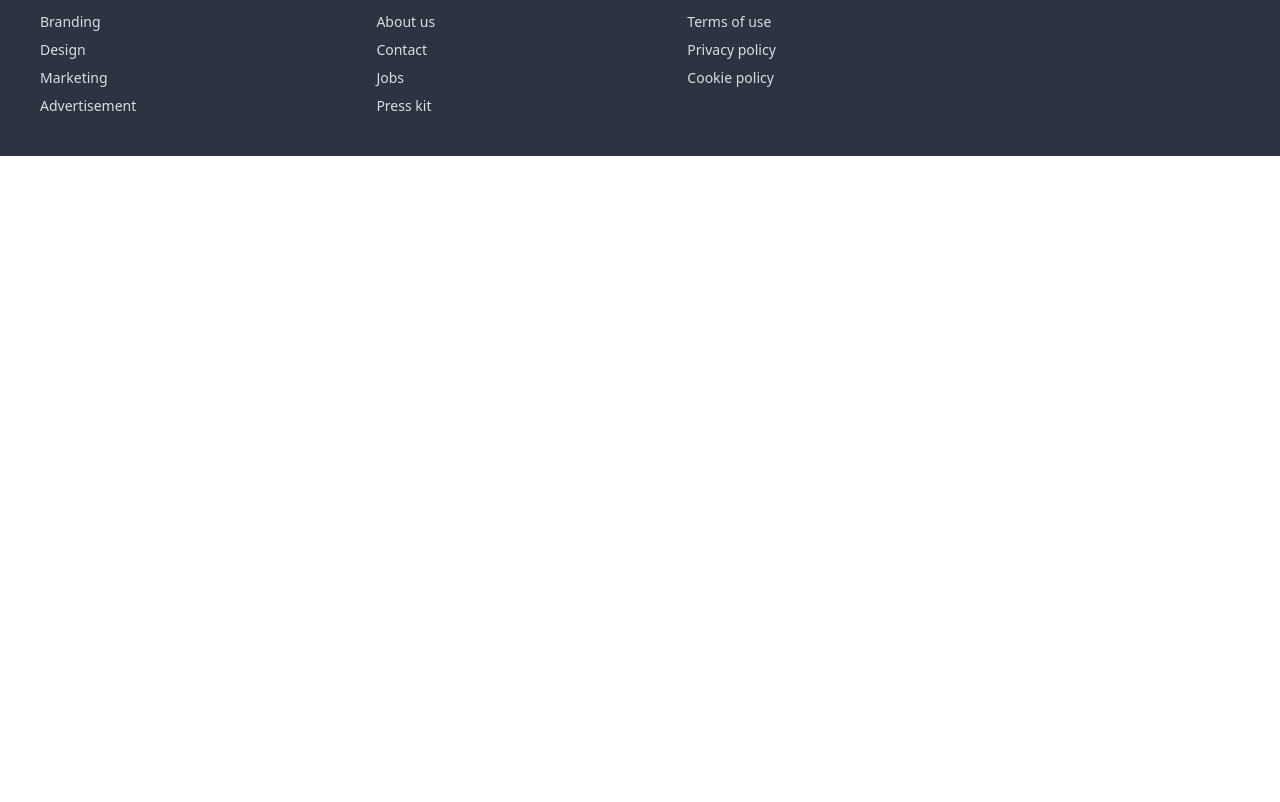
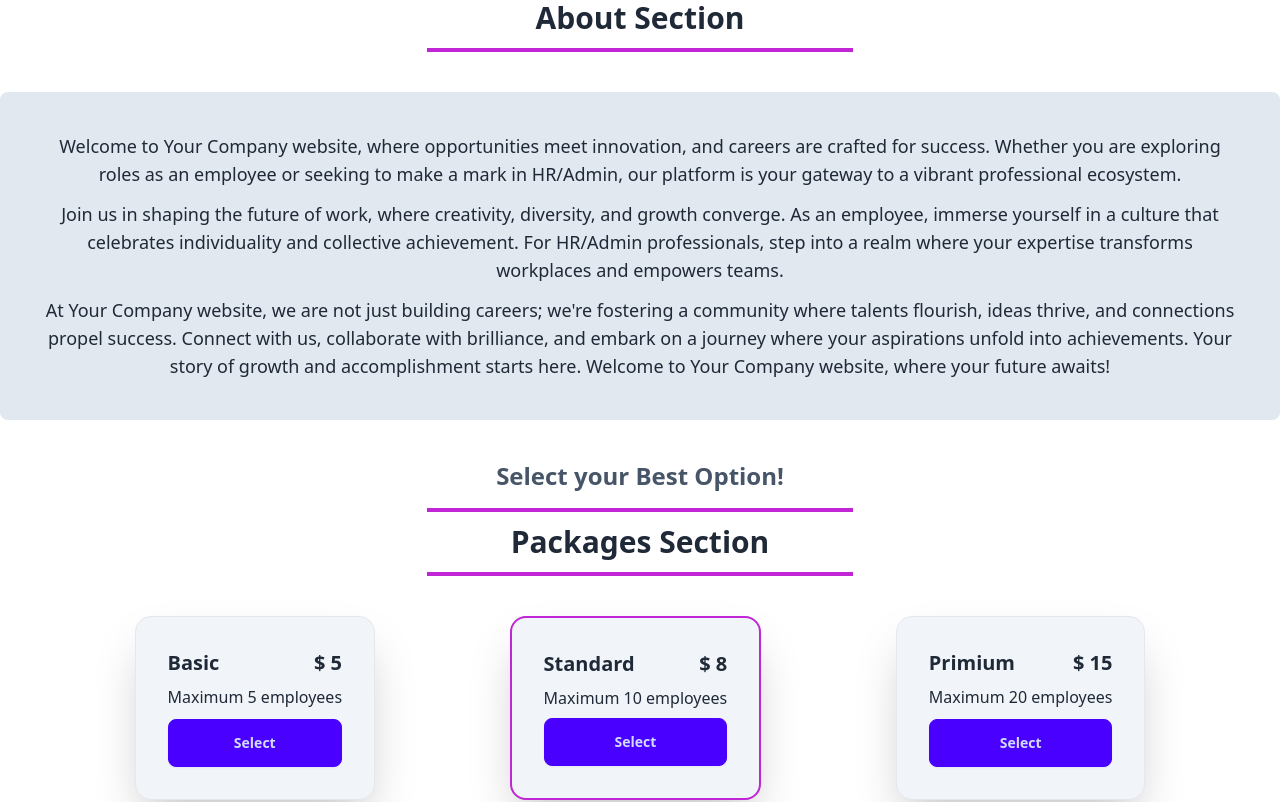
Before and after one commit to smile995/Asset-Management-Frontend, a React (Vite) app: page / in a window 1280 px wide. Shown: the part 1000-1802 px from the top of the page. Before the commit the page ends 1156 px from the top, so only its background shows below. Built offline with nearby package versions, Linux system fonts and the light colour scheme; no server answers.

Commit message:
home page complete

```diff
--- /dev/null
+++ b/src/Components/About/About.jsx
@@ -0,0 +1,28 @@
+import React from 'react';
+
+const About = () => {
+    return (
+        <div className='my-10  text-center '>
+            <div className=' md:w-1/3 mx-auto'>
+                <h3 className='text-2xl font-semibold text-slate-600'>Your Journey Begins from Here !</h3>
+                <div className='border-y-4 border-fuchsia-600 mt-4' >
+                    <h1 className='text-3xl my-3 font-bold'>About Section</h1>
+                </div>
+            </div>
+            <div className='bg-slate-200 md:p-10 mt-10 rounded-lg  text-lg'>
+                <p>
+                    Welcome to Your Company website, where opportunities meet innovation, and careers are crafted for success. Whether you are exploring roles as an employee or seeking to make a mark in HR/Admin, our platform is your gateway to a vibrant professional ecosystem.
+                </p>
+                <p className='my-3'>
+                    Join us in shaping the future of work, where creativity, diversity, and growth converge. As an employee, immerse yourself in a culture that celebrates individuality and collective achievement. For HR/Admin professionals, step into a realm where your expertise transforms workplaces and empowers teams.
+                </p>
+                <p>
+                    At Your Company website, we are not just building careers; we're fostering a community where talents flourish, ideas thrive, and connections propel success. Connect with us, collaborate with brilliance, and embark on a journey where your aspirations unfold into achievements. Your story of growth and accomplishment starts here. Welcome to Your Company website, where your future awaits!
+                </p>
+            </div>
+
+        </div>
+    );
+};
+
+export default About;
--- /dev/null
+++ b/src/Components/PackagesSection/package.jsx
@@ -0,0 +1,59 @@
+import React from 'react';
+
+const PackageSection = () => {
+    return (
+        <div>
+            <div className=' md:w-1/3 mx-auto text-center'>
+                <h3 className='text-2xl font-semibold text-slate-600'>Select your Best Option!</h3>
+                <div className='border-y-4 border-fuchsia-600 mt-4' >
+                    <h1 className='text-3xl my-3 font-bold'>Packages Section</h1>
+
+                </div>
+            </div>
+            <div className='md:flex justify-evenly my-10' >
+
+                <div className="card  bg-slate-100 border shadow-2xl ">
+                    <div className="card-body">
+                        <div className='flex justify-between items-center'>
+                            <h2 className="text-xl font-semibold text-center">Basic </h2>
+                            <h2 className="text-xl font-semibold text-center">
+                          $ 5  </h2>
+                        </div>
+                        <p>Maximum 5 employees</p>
+                        <div className="card-actions ">
+                            <button className="btn btn-primary w-full">Select</button>
+                        </div>
+                    </div>
+                </div>
+                <div className="card  bg-slate-100 border shadow-2xl border-2 border-fuchsia-600">
+                    <div className="card-body">
+                        <div className='flex justify-between items-center'>
+                            <h2 className="text-xl font-semibold text-center">Standard </h2>
+                            <h2 className="text-xl font-semibold text-center">
+                          $ 8  </h2>
+                        </div>
+                        <p>Maximum 10 employees</p>
+                        <div className="card-actions ">
+                            <button className="btn btn-primary w-full">Select</button>
+                        </div>
+                    </div>
+                </div>
+                <div className="card  bg-slate-100 border shadow-2xl ">
+                    <div className="card-body">
+                        <div className='flex justify-between items-center'>
+                            <h2 className="text-xl font-semibold text-center">Primium </h2>
+                            <h2 className="text-xl font-semibold text-center">
+                          $ 15  </h2>
+                        </div>
+                        <p>Maximum 20 employees</p>
+                        <div className="card-actions ">
+                            <button className="btn btn-primary w-full">Select</button>
+                        </div>
+                    </div>
+                </div>
+            </div>
+        </div>
+    );
+};
+
+export default PackageSection;
--- a/src/Pages/HomePage/HomePage.jsx
+++ b/src/Pages/HomePage/HomePage.jsx
@@ -1,4 +1,6 @@
+import About from "../../Components/About/About";
 import Banner from "../../Components/Banner/Banner";
+import PackageSection from "../../Components/PackagesSection/package";
 import Footer from "../../assets/SharedComponents/Footer/Footer";
 import Navbar from "../../assets/SharedComponents/NavBar/Navbar";
 
@@ -8,6 +10,8 @@ const HomePage = () => {
         <div>
             <Navbar></Navbar>
             <Banner></Banner>
+            <About></About>
+            <PackageSection></PackageSection>
             <Footer></Footer>
         </div>
     );
```
